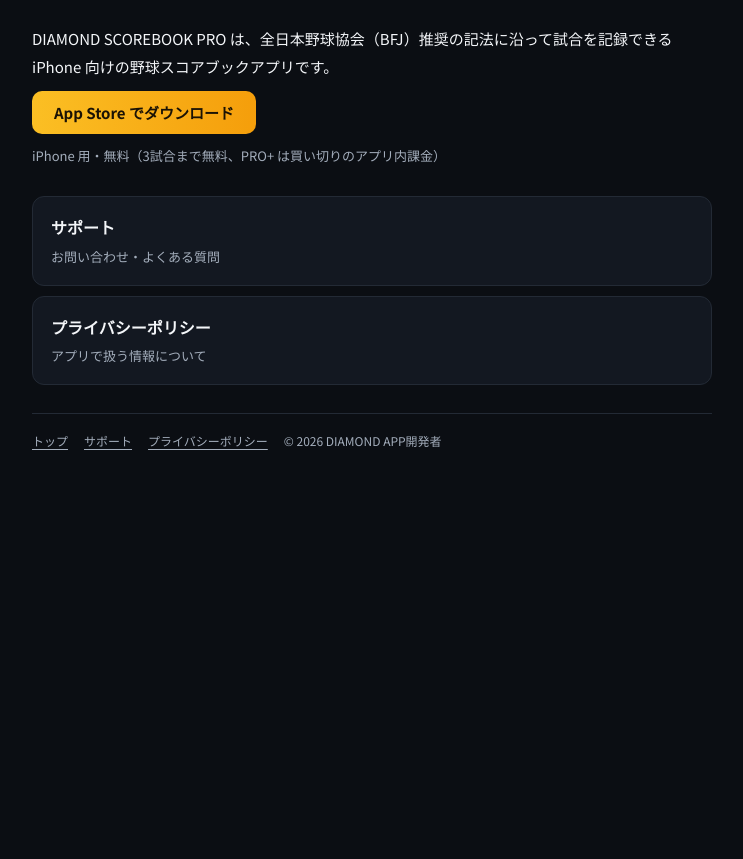
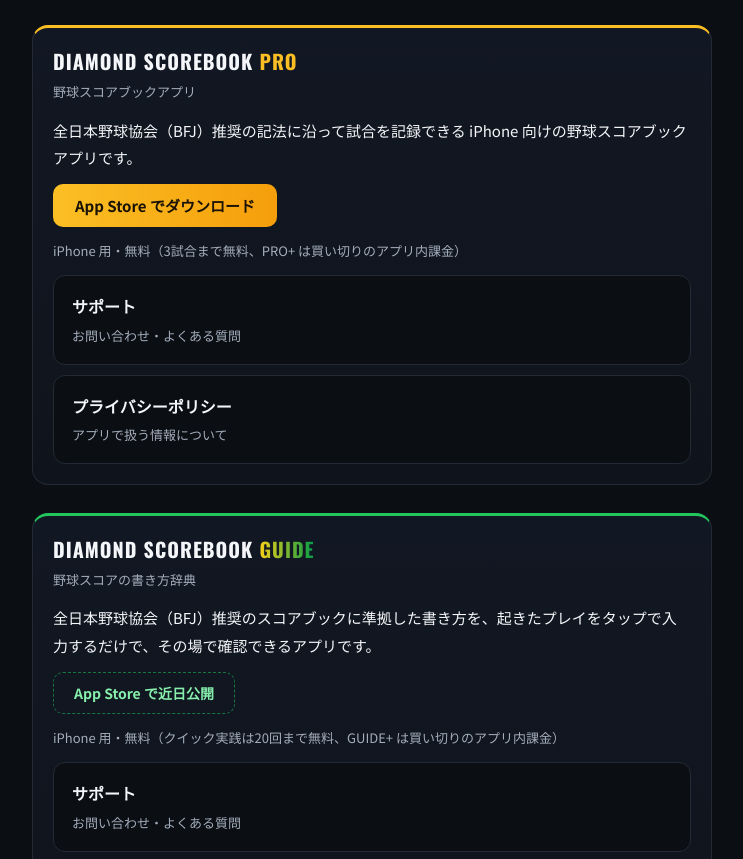
Before and after one commit to yama3base-ball/diamond-scorebook-support, a plain HTML site: page index.html in a window 1280 px wide. Shown: the part 134-993 px from the top of the page, without its empty margins (268-1011 px from the left). Before the commit the page ends 800 px from the top, so only its background shows below. Drawn offline with nearby package versions, Linux system fonts and the light colour scheme.

Commit message:
feat: トップページを PRO・GUIDE の2アプリを並べたページにする
Co-Authored-By: Claude Opus 5.5 <noreply@anthropic.com>

```diff
--- a/index.html
+++ b/index.html
@@ -3,8 +3,8 @@
 <head>
 <meta charset="utf-8">
 <meta name="viewport" content="width=device-width,initial-scale=1,viewport-fit=cover">
-<title>DIAMOND SCOREBOOK PRO</title>
-<meta name="description" content="iPhone 向け野球スコアブックアプリ">
+<title>DIAMOND SCOREBOOK</title>
+<meta name="description" content="iPhone 向け野球スコアブックアプリ DIAMOND SCOREBOOK PRO・GUIDE">
 <link rel="stylesheet" href="https://fonts.googleapis.com/css2?family=Oswald:wght@700&family=Noto+Sans+JP:wght@400;700&display=swap">
 <style>
 /* Layout: 1カラムの読み物ページ。アプリと同じ濃紺の地に金のアクセント(単一ダークテーマ) */
@@ -44,19 +44,48 @@ a:focus-visible{outline:2px solid var(--gold);outline-offset:3px;border-radius:4
 .card:hover{border-color:var(--gold2)}
 footer{border-top:1px solid var(--line);padding-top:16px;font-size:12px;color:var(--sub);display:flex;flex-wrap:wrap;gap:6px 16px}
 footer a{color:var(--sub)}
+.app{display:flex;flex-direction:column;gap:12px;padding:20px;background:linear-gradient(180deg,#121823,#0F141C);border:1px solid var(--line);border-radius:16px}
+.app.pro{border-top:3px solid var(--gold)}
+.app.guide{border-top:3px solid #22C55E}
+.app h2{border:0;padding:0;font:700 20px/1.3 var(--disp);letter-spacing:1px}
+.app h2 b.p{color:var(--gold)}
+.app h2 b.g{background:linear-gradient(90deg,#F7D117,#009B48);-webkit-background-clip:text;background-clip:text;color:transparent}
+.tag{font-size:13px;color:var(--sub);margin-top:-6px}
+.btn.g{background:linear-gradient(90deg,#22C55E,#16a34a);color:#052e16}
+.soon{align-self:flex-start;font:700 14px/1 var(--body);color:#86efac;border:1px dashed rgba(34,197,94,.55);border-radius:10px;padding:13px 20px}
+.app .card{background:#0B0E13}
+.app.guide .card:hover{border-color:#16a34a}
 </style>
 </head>
 <body>
 <div class="wrap">
-<header><a class="brand" href="./">DIAMOND SCOREBOOK <b>PRO</b></a><h1>DIAMOND SCOREBOOK PRO</h1><p class="lead">iPhone 向け野球スコアブックアプリ</p></header>
-<section><p>DIAMOND SCOREBOOK PRO は、全日本野球協会（BFJ）推奨の記法に沿って試合を記録できる iPhone 向けの野球スコアブックアプリです。</p>
+<header><a class="brand" href="./">DIAMOND SCOREBOOK</a><h1>DIAMOND SCOREBOOK</h1><p class="lead">iPhone 向け野球スコアブックアプリ</p></header>
+
+<section class="app pro" aria-labelledby="pro">
+<h2 id="pro">DIAMOND SCOREBOOK <b class="p">PRO</b></h2>
+<p class="tag">野球スコアブックアプリ</p>
+<p>全日本野球協会（BFJ）推奨の記法に沿って試合を記録できる iPhone 向けの野球スコアブックアプリです。</p>
 <a class="btn" href="https://apps.apple.com/jp/app/diamond-scorebook-pro/id6816465707">App Store でダウンロード</a>
-<p class="note">iPhone 用・無料（3試合まで無料、PRO+ は買い切りのアプリ内課金）</p></section>
-<nav class="links" aria-label="ページ一覧">
+<p class="note">iPhone 用・無料（3試合まで無料、PRO+ は買い切りのアプリ内課金）</p>
+<nav class="links" aria-label="PRO のページ">
 <a class="card" href="support.html"><b>サポート</b><span>お問い合わせ・よくある質問</span></a>
 <a class="card" href="privacy.html"><b>プライバシーポリシー</b><span>アプリで扱う情報について</span></a>
 </nav>
-<footer><a href="./">トップ</a><a href="support.html">サポート</a><a href="privacy.html">プライバシーポリシー</a><span>© 2026 DIAMOND APP開発者</span></footer>
+</section>
+
+<section class="app guide" aria-labelledby="guide">
+<h2 id="guide">DIAMOND SCOREBOOK <b class="g">GUIDE</b></h2>
+<p class="tag">野球スコアの書き方辞典</p>
+<p>全日本野球協会（BFJ）推奨のスコアブックに準拠した書き方を、起きたプレイをタップで入力するだけで、その場で確認できるアプリです。</p>
+<span class="soon">App Store で近日公開</span>
+<p class="note">iPhone 用・無料（クイック実践は20回まで無料、GUIDE+ は買い切りのアプリ内課金）</p>
+<nav class="links" aria-label="GUIDE のページ">
+<a class="card" href="guide-support.html"><b>サポート</b><span>お問い合わせ・よくある質問</span></a>
+<a class="card" href="guide-privacy.html"><b>プライバシーポリシー</b><span>アプリで扱う情報について</span></a>
+</nav>
+</section>
+
+<footer><a href="./">トップ</a><span>© 2026 DIAMOND APP開発者</span></footer>
 </div>
 </body>
 </html>
```
